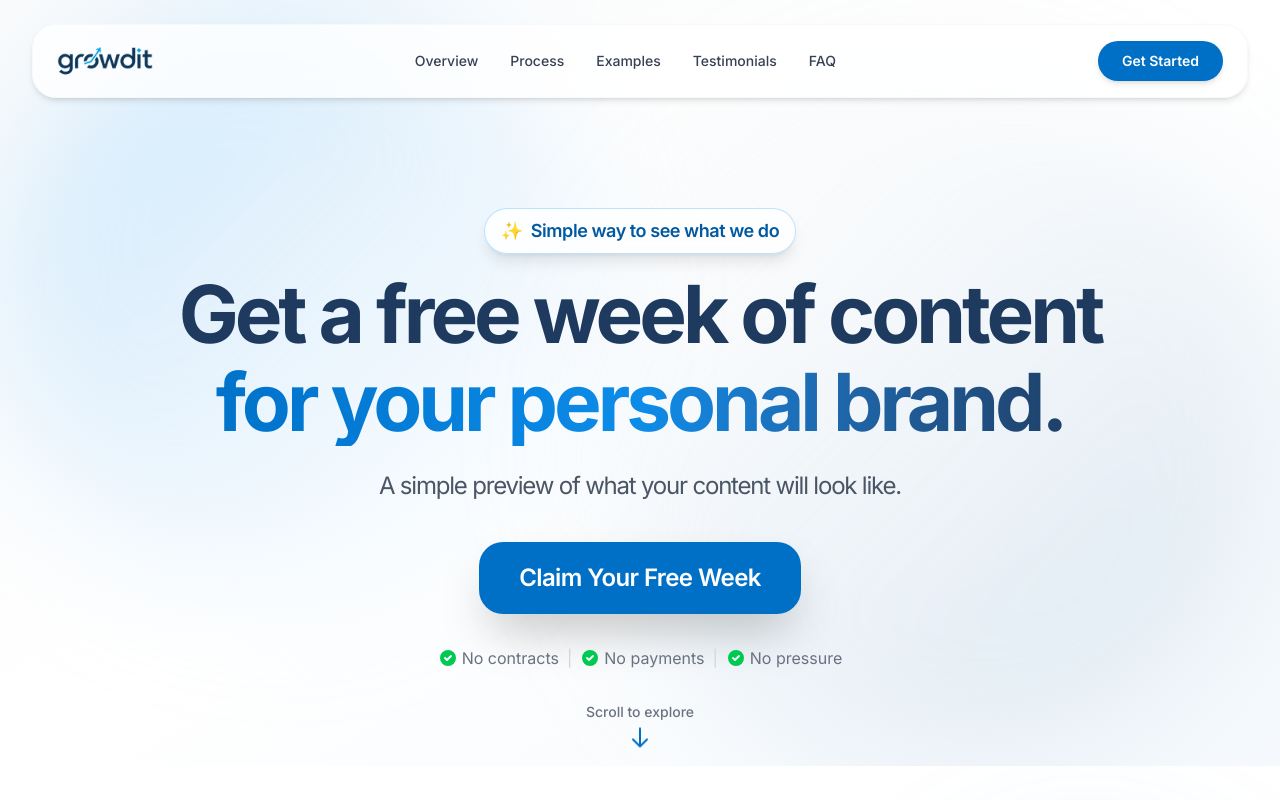
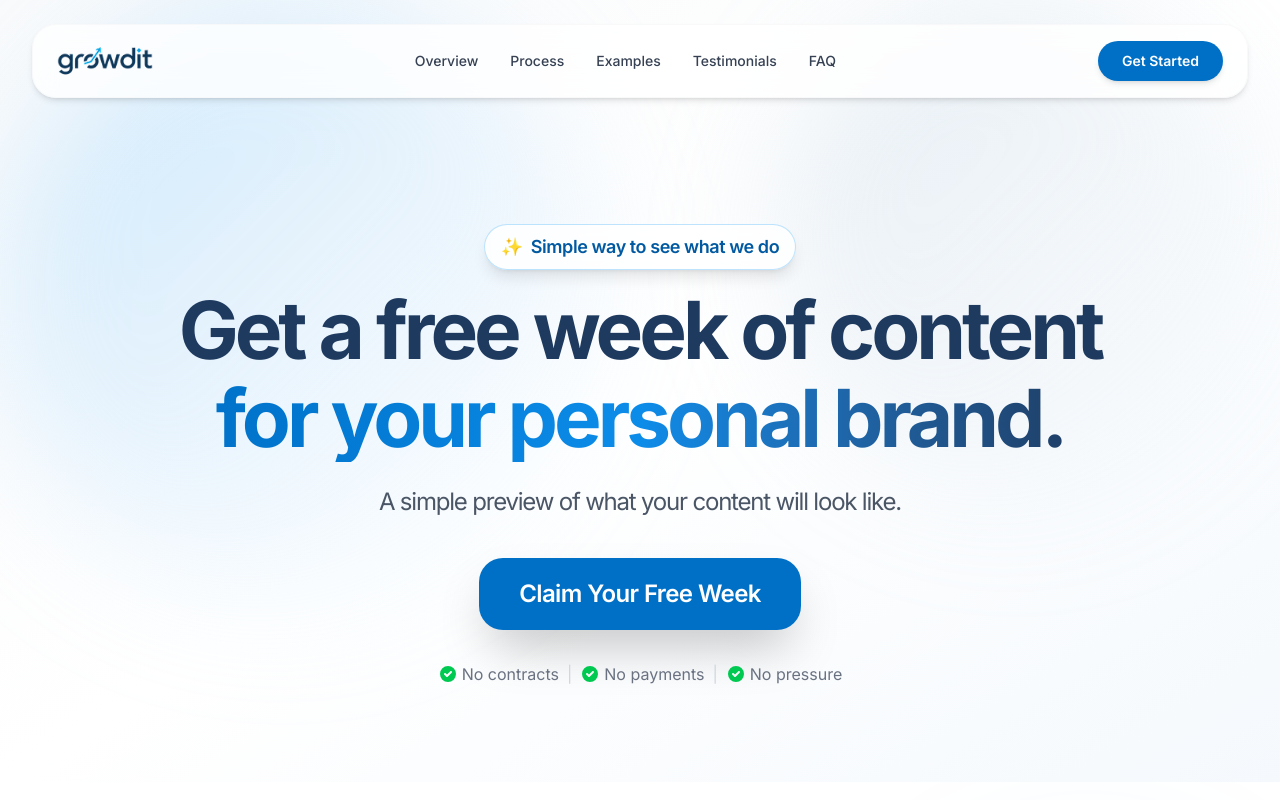
Before and after one commit to rajnish-bytes/Freebies-Growdit, a React (Vite) app: page / in a window 1280 px wide. Shown: the top 800 px of the page. Built offline with nearby package versions, Linux system fonts and the light colour scheme.

Commit message:
updated minor changes

```diff
--- a/src/components/sections/Hero.tsx
+++ b/src/components/sections/Hero.tsx
@@ -12,11 +12,11 @@ export default function Hero({ onOpenForm }: HeroProps) {
       />
 
       <div
-        className="absolute bottom-0 right-0 w-[700px] h-[700px] bg-gradient-to-tl from-navy-300/30 via-navy-200/20 to-transparent rounded-full blur-3xl"
+        className="absolute top-0 right-0 w-[500px] h-[500px] bg-gradient-to-br from-navy-300/30 via-navy-200/20 to-transparent rounded-full blur-3xl"
         aria-hidden="true"
       />
 
-      <div className="container-custom relative z-10 py-20 md:pb-24">
+      <div className="container-custom relative z-10 py-24 md:pb-24">
         <div className="mx-auto text-center">
           {/* Badge with Animation */}
           <div
@@ -100,7 +100,7 @@ export default function Hero({ onOpenForm }: HeroProps) {
       </div>
 
       {/* Scroll Indicator */}
-      <div
+      {/* <div
         data-aos="fade-up"
         data-aos-delay="500"
         className="absolute bottom-3 left-1/2 transform -translate-x-1/2"
@@ -114,7 +114,7 @@ export default function Hero({ onOpenForm }: HeroProps) {
             <path strokeLinecap="round" strokeLinejoin="round" strokeWidth={2} d="M19 14l-7 7m0 0l-7-7m7 7V3" />
           </svg>
         </div>
-      </div>
+      </div> */}
     </section>
   );
 }
--- a/src/main.tsx
+++ b/src/main.tsx
@@ -7,7 +7,7 @@ import App from './App.tsx'
 function AppWithAOS() {
   useEffect(() => {
     AOS.init({
-      duration: 500,
+      duration: 600,
       easing: 'ease-in-out',
       once: true,
       offset: 50,
```
